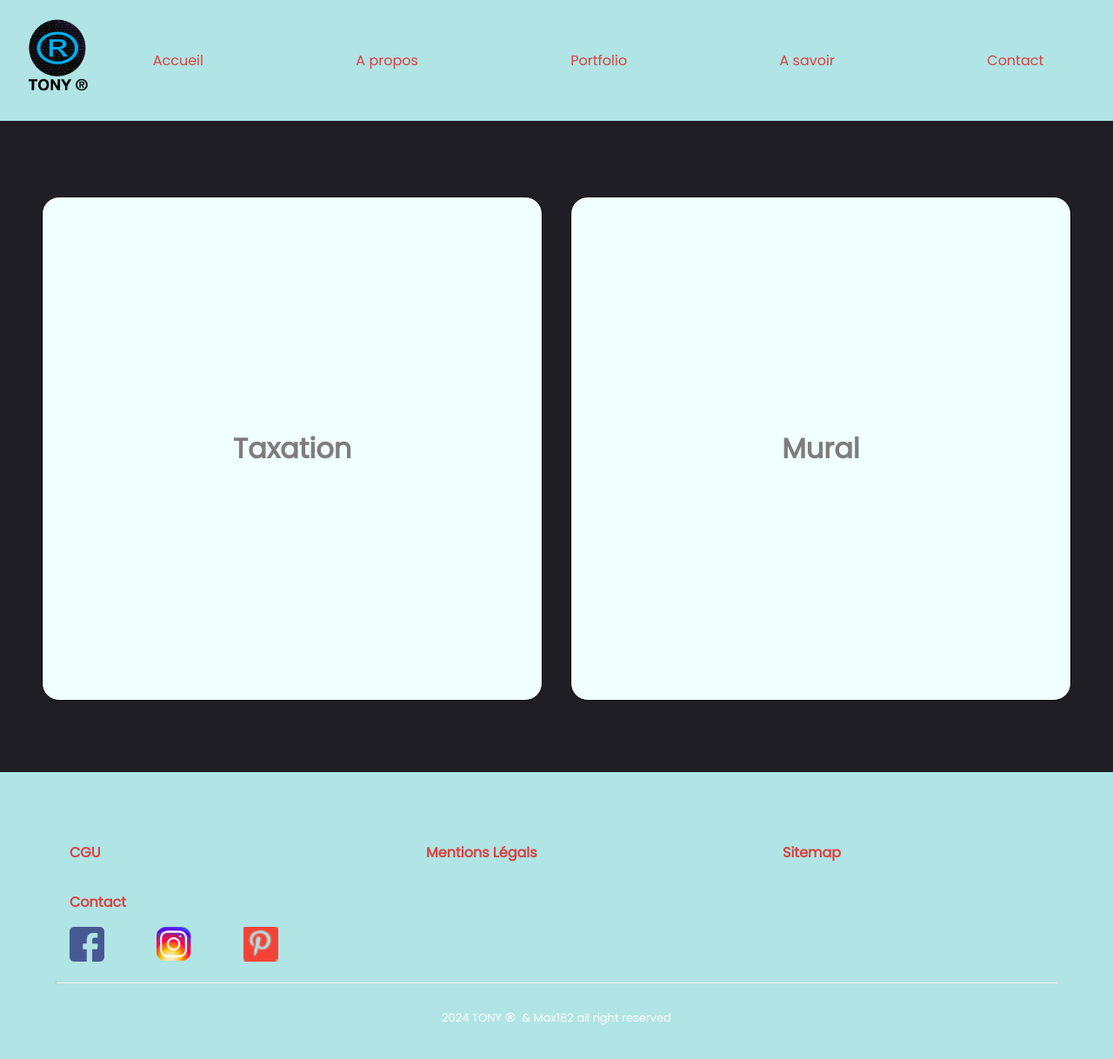
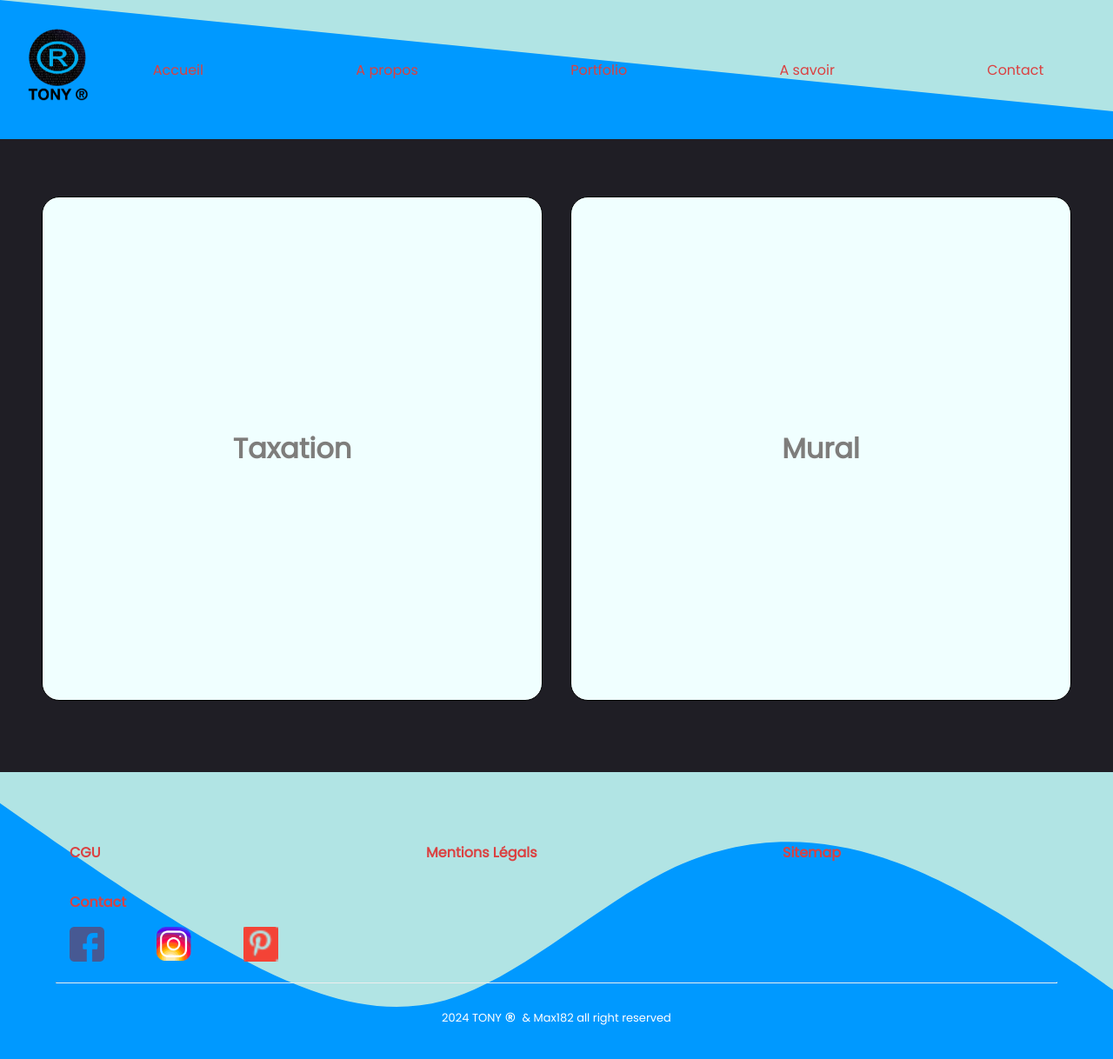
Before and after one commit to Max182xx/WebsideTonyR, a React (Create React App) app in the folder website/: page /asavoir in a window 1280 px wide. Shown: the top 1218 px of the page at 87% size. Built offline with nearby package versions, Linux system fonts and the light colour scheme.

Commit message:
Ajout de style dans le footer et la navbar

```diff
--- a/website/src/components/Footer.jsx
+++ b/website/src/components/Footer.jsx
@@ -5,6 +5,20 @@ import { Link } from "react-router-dom";
 const Footer = () => {
   return (
     <div className="footer">
+
+    {/* Elément qui forme la vague dans mon footer  */}
+      <svg
+        xmlns="http://www.w3.org/2000/svg"
+        viewBox="0 0 1440 320"
+        preserveAspectRatio="none"
+      >
+        <path
+          fill="#0099ff"
+          fill-opacity="1"
+          d="M0,32L48,58.7C96,85,192,139,288,181.3C384,224,480,256,576,234.7C672,213,768,139,864,101.3C960,64,1056,64,1152,90.7C1248,117,1344,171,1392,197.3L1440,224L1440,320L1392,320C1344,320,1248,320,1152,320C1056,320,960,320,864,320C768,320,672,320,576,320C480,320,384,320,288,320C192,320,96,320,48,320L0,320Z"
+        ></path>
+      </svg>
+
       <div className="sb_footer section_padding">
         <div className="sb_footer-links">
           <div className="sb_footer-links-div">
@@ -52,7 +66,10 @@ const Footer = () => {
               <div className="socialmedia">
                 <p className="image-custom-size-2 ">
                   {" "}
-                <a href="https://www.instagram.com/tonyr2014/" target="_blank">
+                  <a
+                    href="https://www.instagram.com/tonyr2014/"
+                    target="_blank"
+                  >
                     <img
                       src="../media/instagram.png"
                       alt="Logo Intagram"
@@ -65,10 +82,7 @@ const Footer = () => {
               <div className="socialmedia">
                 <p>
                   {" "}
-                <a
-                  href="https://www.pinterest.fr/tonyr2004/"
-                  target="_blank"
-                >
+                  <a href="https://www.pinterest.fr/tonyr2004/" target="_blank">
                     <img
                       src="../media/pinterest.png"
                       alt="Logo Pinterest"
--- a/website/src/components/Navigation.jsx
+++ b/website/src/components/Navigation.jsx
@@ -39,12 +39,23 @@ function Navigation({ children }) {
       <ResponsiveModeProvider>
         <div className={`navbar ${showLinks ? "show-nav" : "hide-nav"}`}>
 
+            {/* Elément qui forme la séparation de couleur dans ma navbar  */}
+          <svg
+            xmlns="http://www.w3.org/2000/svg"
+            viewBox="0 0 1440 320"
+            preserveAspectRatio="none"
+          >
+            <path
+              fill="#0099ff"
+              fill-opacity="1"
+              d="M0,0L1440,256L1440,320L0,320Z"
+            ></path>
+          </svg>
           <div className="navbar_logo">
-          <Link to="/" className="navbar_logo_link">
+            <Link to="/" className="navbar_logo_link">
               <img src={logo} alt="Logo" className="logo-image" />
-              </Link>{" "}
+            </Link>{" "}
           </div>
-
 
           <ul className="navbar_links">
             <li className="navbar_item slideInDown-1">
@@ -81,7 +92,7 @@ function Navigation({ children }) {
                 onClick={handleCloseMenu}
               >
                 {" "}
-               A savoir
+                A savoir
               </Link>
             </li>
             <li className="navbar_item slideInDown-3">
--- a/website/src/styles/Footer.css
+++ b/website/src/styles/Footer.css
@@ -9,6 +9,16 @@ a {
 
 .footer {
   background-color: rgb(177, 228, 228);
+  width: 100%;
+  position: relative;
+}
+
+/* Style pour la vague */
+svg {
+  position: absolute;
+  bottom: 0;
+  left: 0;
+  width: 100%;
 }
 
 .sd_footer {
@@ -33,6 +43,7 @@ a {
   display: flex;
   justify-content: flex-start;
   flex-direction: column;
+  z-index: 1;
 }
 /*Social média */
 .socialmediaContent {
@@ -54,12 +65,14 @@ a {
   display: flex;
   flex-direction: row;
   justify-content: center;
+
 }
 
 /*Barre blanche haut-dessus du copyright*/
 hr {
   width: 100%;
   border-top-color: transparent !important;
+  z-index: 1;
 }
 
 .sb_footer-copyright {
@@ -67,6 +80,7 @@ hr {
   line-height: 15px;
   color: white;
   font-weight: 400;
+  z-index: 1;
 }
 
 .trademark {
--- a/website/src/styles/Navigation.css
+++ b/website/src/styles/Navigation.css
@@ -5,7 +5,7 @@ a {
 .logo-image {
   width: 100px;
   height: auto;
-  margin-right: 2rem ;
+  margin-right: 2rem;
 }
 
 .navbar_logo {
@@ -23,7 +23,7 @@ ul {
   position: fixed;
   width: 100%;
   padding: 1rem;
-padding-left: 5rem;
+  padding-left: 5rem;
 }
 
 .navbar {
@@ -35,7 +35,19 @@ padding-left: 5rem;
   background-color: rgb(177, 228, 228);
   color: rgb(219, 65, 65);
   z-index: 2;
+  min-height: 20vh;
 }
+
+/*style de la séparation de couleur*/
+svg {
+  position: absolute;
+  bottom: 0%;
+  right: 0;
+  left: 0;
+  width: 100%;
+  height: 100%;
+}
+
 .navbar_links {
   gap: 1rem; /* Espacement pour une meilleure présentation */
 }
@@ -79,7 +91,6 @@ padding-left: 5rem;
     right: 0;
     width: 100vw;
     visibility: visible;
-
   }
 
   /* Petite barre sous les pages du menu */
@@ -101,7 +112,6 @@ padding-left: 5rem;
     display: block;
     padding: 1.5rem;
     font-size: 5vw;
-
   }
   .navbar_burger {
     display: block;
```
Lines whose indentation alone changed are shown as unchanged.
